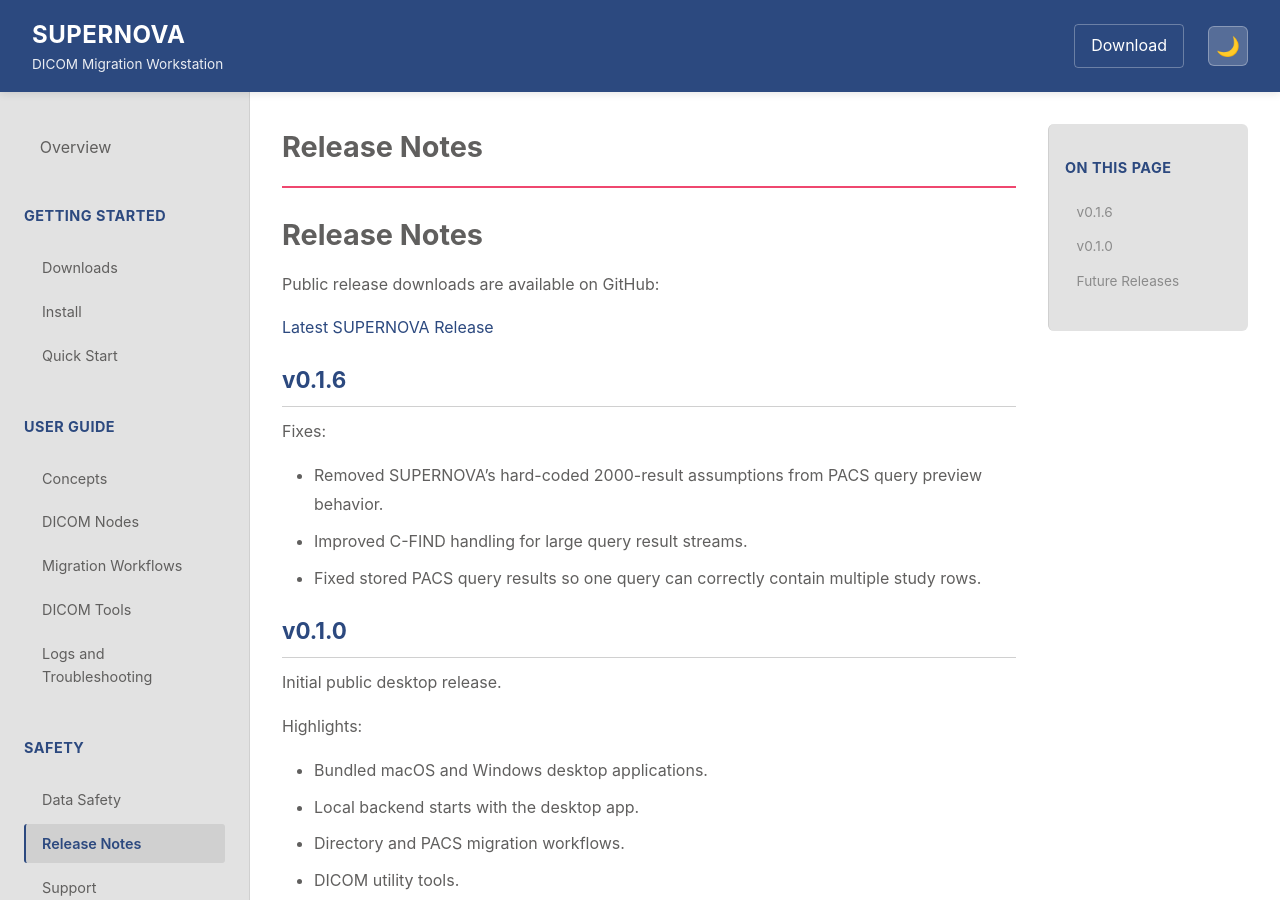
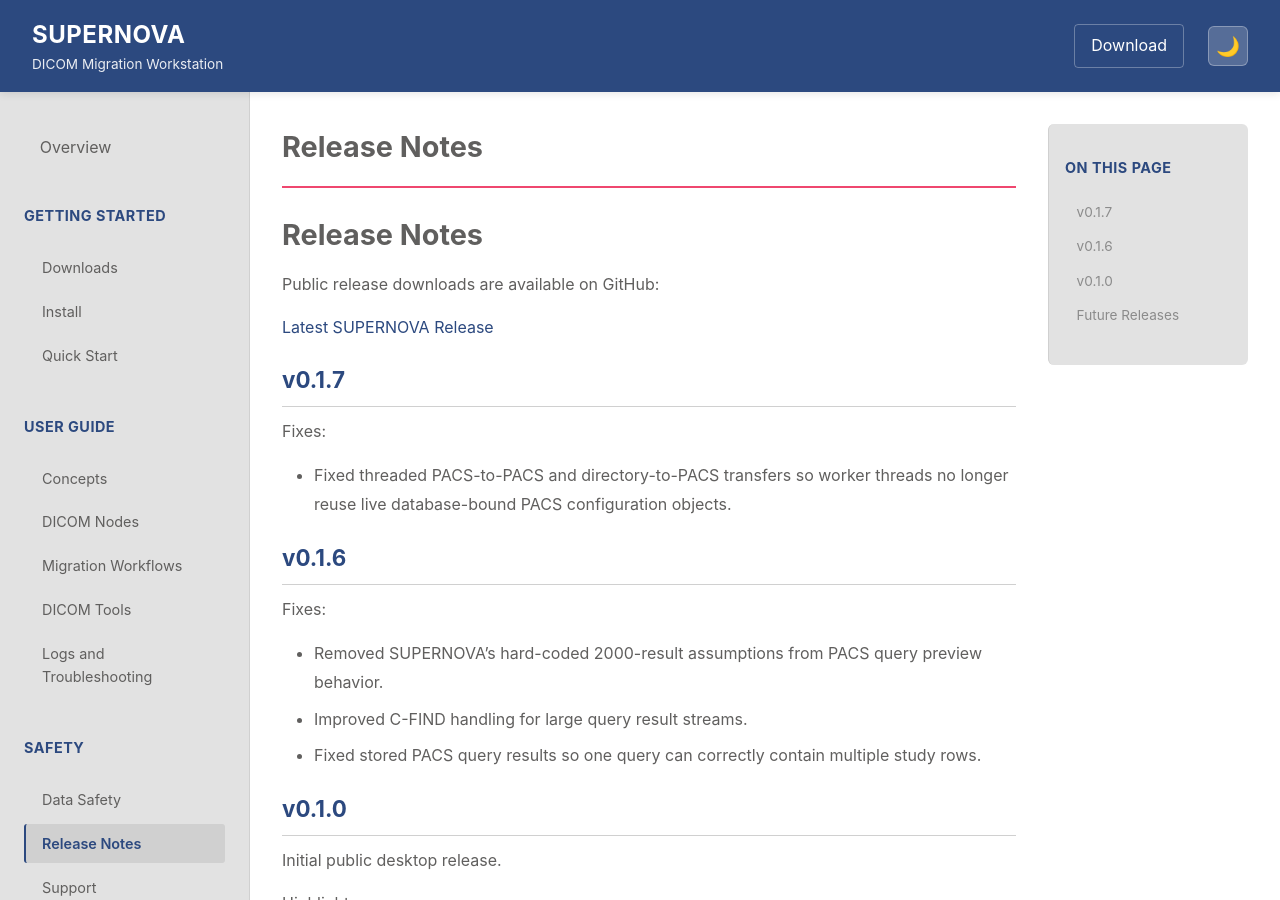
Before and after one commit to JayDubb85/SUPERNOVA-Releases, a Jekyll site: the page built from docs/release-notes.md, in a window 1280 px wide and 900 px high. Built offline with Jekyll 4.4.1, drawn with Linux system fonts in a browser that asks for light colours.

Commit message:
Update public documentation

```diff
--- a/docs/release-notes.md
+++ b/docs/release-notes.md
@@ -9,6 +9,12 @@ description: SUPERNOVA public release notes
 Public release downloads are available on GitHub:
 
 [Latest SUPERNOVA Release](https://github.com/JayDubb85/SUPERNOVA-Releases/releases/latest)
+
+## v0.1.7
+
+Fixes:
+
+- Fixed threaded PACS-to-PACS and directory-to-PACS transfers so worker threads no longer reuse live database-bound PACS configuration objects.
 
 ## v0.1.6
 
```
